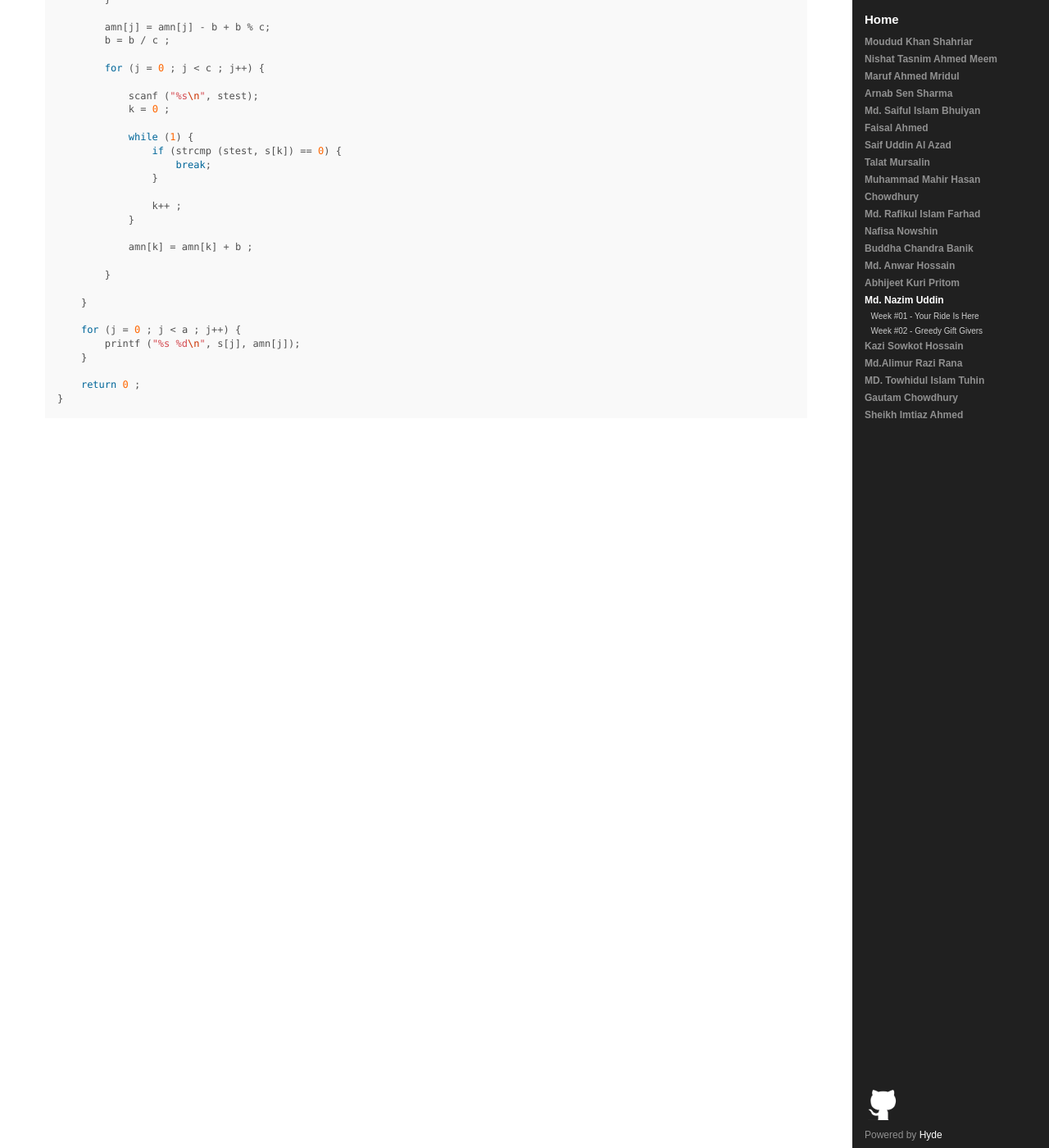
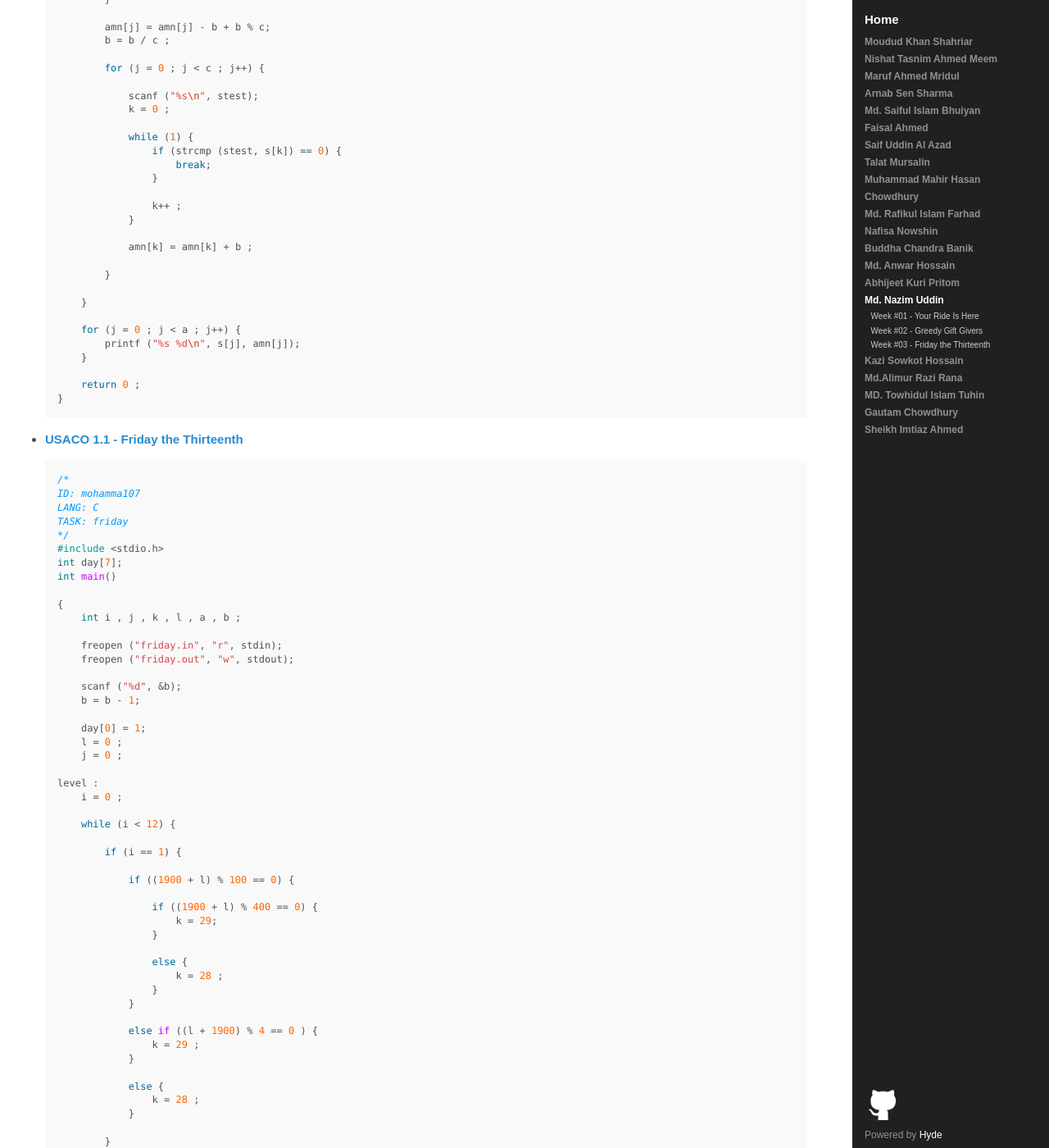
Before and after one commit to Corei13/Ozone, a Jekyll site: the page built from author/2013331038/index.md, in a window 1280 px wide and 1400 px high, scrolled down 1488 px. Shown: the whole window at 82% size. Built offline with Jekyll 4.4.1, drawn with Linux system fonts in a browser that asks for light colours; Markdown is read by kramdown in place of the engine named in the settings; some of the changed text lies outside the part shown.

Commit message:
Week #3 - Nazim

```diff
--- /dev/null
+++ b/author/2013331038/03.md
@@ -0,0 +1,102 @@
+<a name="2013331038.03"></a>
+
+{% if page.author %}
+- **[USACO {{site.data.problems['03'].section}} - {{site.data.problems['03'].title}}]({{site.baseurl}}/problem/03)**
+{% endif %}
+{% if page.problem %}
+- **[{{site.data.authors[2013331038]}}]({{site.baseurl}}/author/2013331038)**
+{% endif %}
+{% highlight cpp %}
+/*
+ID: mohamma107
+LANG: C
+TASK: friday
+*/
+#include <stdio.h>
+int day[7];
+int main()
+
+{
+    int i , j , k , l , a , b ;
+
+    freopen ("friday.in", "r", stdin);
+    freopen ("friday.out", "w", stdout);
+
+    scanf ("%d", &b);
+    b = b - 1;
+
+    day[0] = 1;
+    l = 0 ;
+    j = 0 ;
+
+level :
+    i = 0 ;
+
+    while (i < 12) {
+
+        if (i == 1) {
+
+            if ((1900 + l) % 100 == 0) {
+
+                if ((1900 + l) % 400 == 0) {
+                    k = 29;
+                }
+
+                else {
+                    k = 28 ;
+                }
+            }
+
+            else if ((l + 1900) % 4 == 0 ) {
+                k = 29 ;
+            }
+
+            else {
+                k = 28 ;
+            }
+
+        }
+
+        else if (i == 3 || i == 5 || i == 8 || i == 10) {
+            k = 30 ;
+        }
+
+        else {
+            k = 31 ;
+        }
+
+        a = k % 7;
+        j = j + a ;
+
+        if ( j > 6 ) {
+            j = j - 7 ;
+        }
+
+        day[j]++ ;
+        i++ ;
+
+        if (l == b && i == 11) {
+            break;
+        }
+
+    }
+
+    if (l < b) {
+        l++;
+        goto level ;
+    }
+
+    for (i = 0 ; i < 7 ; i++) {
+        printf ("%d", day[i]);
+
+        if (i != 6) {
+            printf (" ");
+            continue;
+        }
+        printf ("\n");
+    }
+
+    return 0 ;
+}
+
+{% endhighlight %}
--- a/author/2013331038/index.md
+++ b/author/2013331038/index.md
@@ -1,7 +1,7 @@
 ---
 layout:     author
 author:     2013331038
-problems:   ['01', '02']
+problems:   ['01', '02', '03']
 ---
 
 
```
Also changed, not shown: problem/03/2013331038.md (added, +102 -0 lines), problem/03/index.md (+1 -1 lines), 1 other file.
